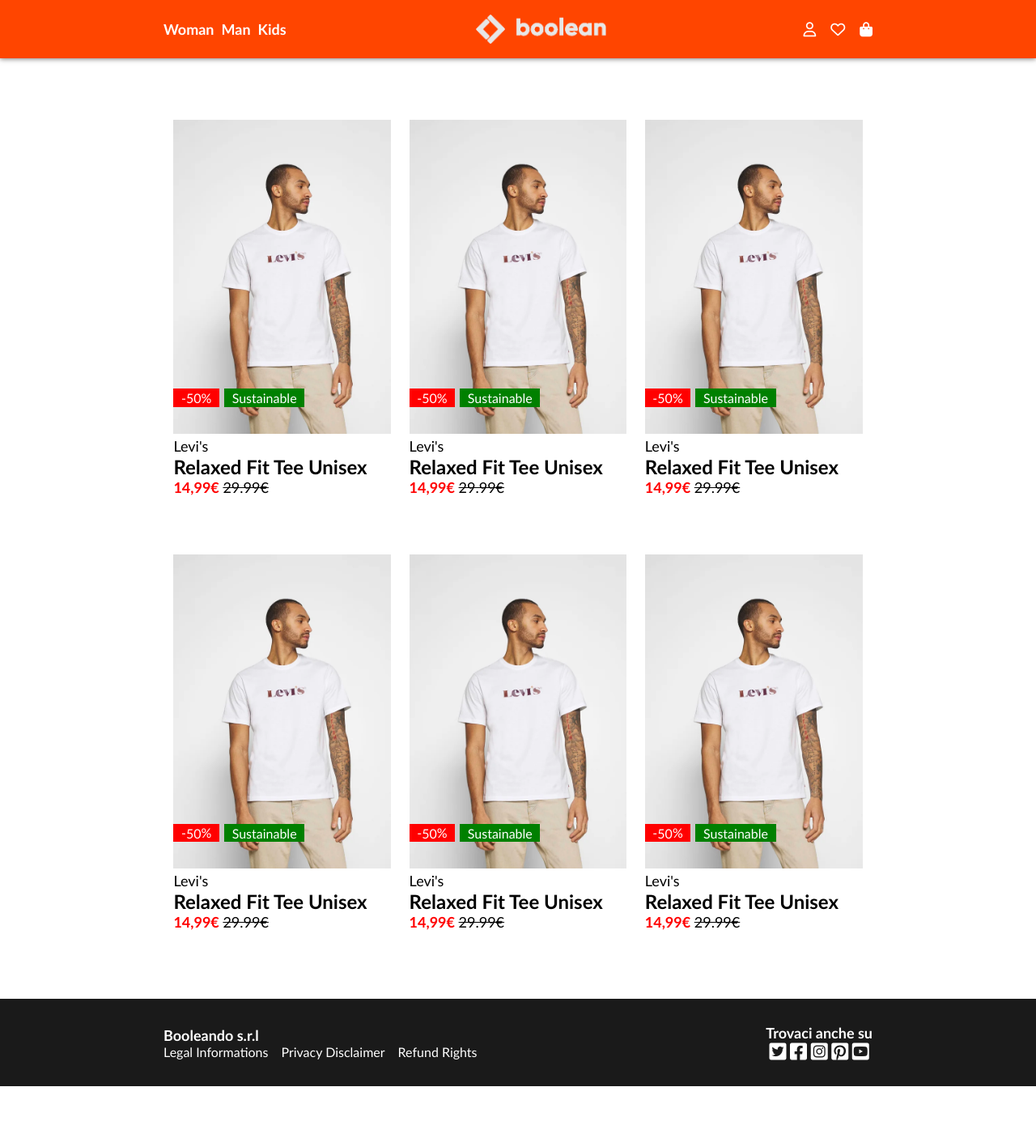
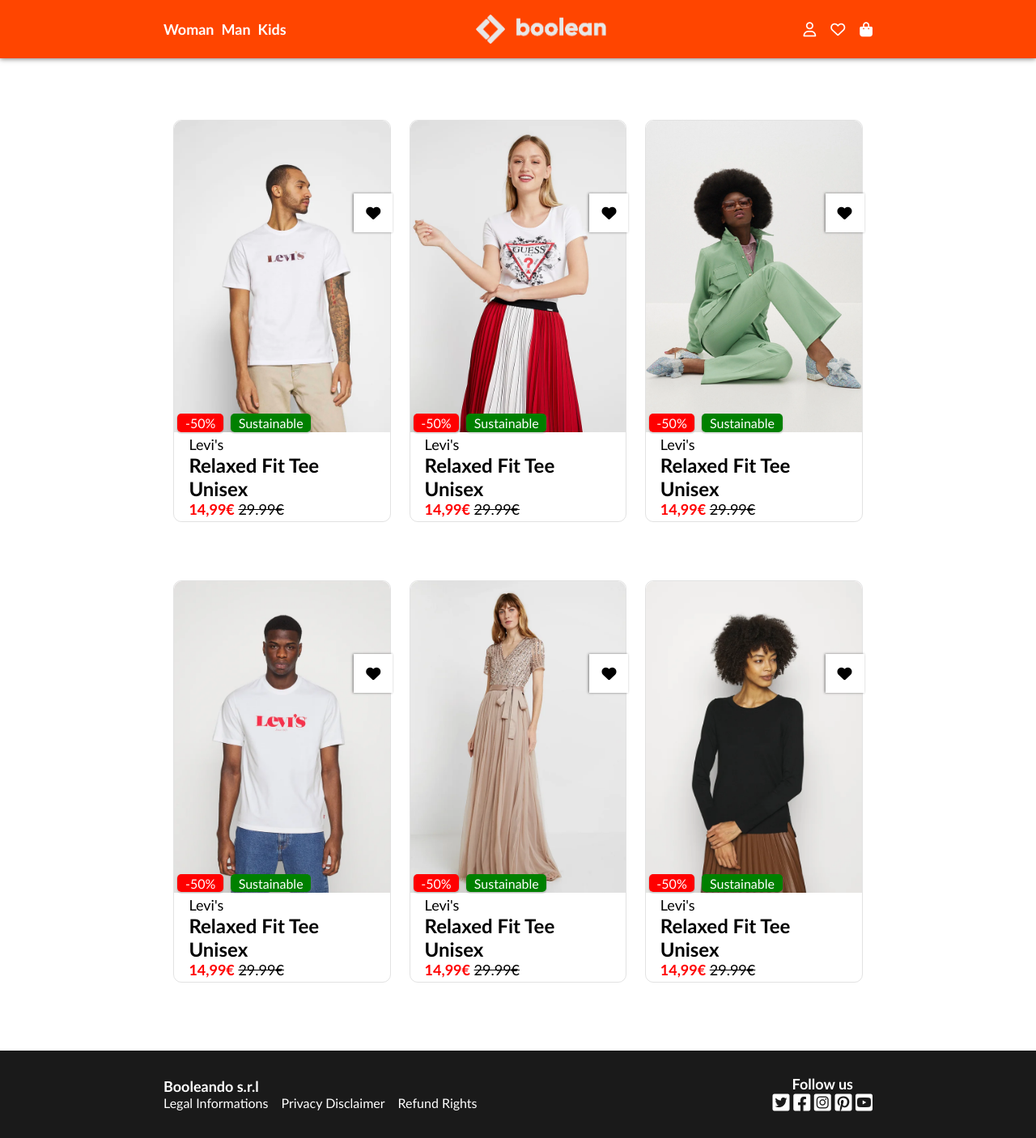
Before and after one commit to FrancescoLimpias/html-css-boolando, a plain HTML site: page index.html in a window 1280 px wide. Shown: the whole page at 81% size. Before the commit the page ends 1342 px from the top, so only its background shows below. Drawn offline with Linux system fonts and the light colour scheme.

Commit message:
Card Restyling

```diff
--- a/css/style.css
+++ b/css/style.css
@@ -107,11 +107,36 @@
     font-size: large;
 
     margin: 2em 0;
+    transition: box-shadow 1s ease 0s;
+    border-radius: 10px;
+    border: 1px solid rgba(128, 128, 128, 0.226);
+}
+.item:hover{
+    box-shadow: 0 2px 4px rgba(0, 0, 0, 0.322);
 }
 
 /* Static Contents  */
+/* images */
+.item div:first-child{
+    width: 100%;
+}
 .item img{
     width: 100%;
+    border-radius: 10px 10px 0 0;
+}
+.far-view{
+    display: none;
+}
+.item:hover .close-up{
+    display: none;
+}
+.item:hover .far-view{
+    display: block;
+}
+
+/* descriptions */
+.item div:nth-child(2){
+    padding: 0 1em 0.2em;
 }
 .item .brand{
     display: block;
@@ -137,7 +162,7 @@
 /* Absolute Contents  */
 .item .tags{
     position: absolute;
-    left: 0px;
+    left: -1px;
     bottom: 7em;
 
     font-size: medium;
@@ -147,7 +172,10 @@
     display: none;
 
     padding: 0.1em 0.6em;
-    margin-right: 2px;
+    margin-left: 5px;
+    border-radius: 5px;
+
+    box-shadow: 0 1px 1px 1px rgba(128, 128, 128, 0.253);
 }
 
 .item.discounted .discount{
@@ -164,6 +192,20 @@
 .item.sustainable .sustainability{
     display: inline;
     background-color: green;
+}
+
+.item i{
+    position: absolute;
+    top: 5em;
+    right: -3px;
+
+    background-color: white;
+    padding: 15px;
+    box-shadow: -1px 0 3px rgba(0, 0, 0, 0.473);
+}
+.item i:hover{
+    text-shadow: 0 0 4px gray;
+    color:orangered;
 }
 
 
@@ -198,6 +240,10 @@
     font-size: medium;
     margin-right: 1em;
 }
+#terms div a:hover{
+    text-shadow:none;
+    text-decoration: underline;
+}
 
 /* Follow Us */
 #follow-us{
--- a/index.html
+++ b/index.html
@@ -88,14 +88,19 @@
             <div class="item discounted sustainable">
 
                 <!-- Static Content  -->
-                <img src="img/1.webp" alt="Item Photo">
+                <div>
+                    <img src="img/1.webp" alt="Item Photo" class="close-up">
+                    <img src="img/1b.webp" alt="Item Photo" class="far-view">
+                </div>
+                <div>
                     <span class="brand">Levi's</span>
                     <span class="name">Relaxed Fit Tee Unisex</span>
                     <span class="price">14,99&euro;</span>
                     <span class="original-price">29.99&euro;</span>
+                </div>
 
                 <!-- Absolute Content  -->
-                <i"></i>
+                <i class="fa-solid fa-heart"></i>
                 <span class="tags">
                     <span class="discount">50</span>
                     <span class="sustainability">Sustainable</span>
@@ -106,14 +111,19 @@
             <div class="item discounted sustainable">
 
                 <!-- Static Content  -->
-                <img src="img/1.webp" alt="Item Photo">
+                <div>
+                    <img src="img/2.webp" alt="Item Photo" class="close-up">
+                    <img src="img/2b.webp" alt="Item Photo" class="far-view">
+                </div>
+                <div>
                     <span class="brand">Levi's</span>
                     <span class="name">Relaxed Fit Tee Unisex</span>
                     <span class="price">14,99&euro;</span>
                     <span class="original-price">29.99&euro;</span>
+                </div>
 
                 <!-- Absolute Content  -->
-                <i"></i>
+                <i class="fa-solid fa-heart"></i>
                 <span class="tags">
                     <span class="discount">50</span>
                     <span class="sustainability">Sustainable</span>
@@ -124,14 +134,19 @@
             <div class="item discounted sustainable">
 
                 <!-- Static Content  -->
-                <img src="img/1.webp" alt="Item Photo">
+                <div>
+                    <img src="img/3.webp" alt="Item Photo" class="close-up">
+                    <img src="img/3b.webp" alt="Item Photo" class="far-view">
+                </div>
+                <div>
                     <span class="brand">Levi's</span>
                     <span class="name">Relaxed Fit Tee Unisex</span>
                     <span class="price">14,99&euro;</span>
                     <span class="original-price">29.99&euro;</span>
+                </div>
 
                 <!-- Absolute Content  -->
-                <i"></i>
+                <i class="fa-solid fa-heart"></i>
                 <span class="tags">
                     <span class="discount">50</span>
                     <span class="sustainability">Sustainable</span>
@@ -142,14 +157,19 @@
             <div class="item discounted sustainable">
 
                 <!-- Static Content  -->
-                <img src="img/1.webp" alt="Item Photo">
+                <div>
+                    <img src="img/4.webp" alt="Item Photo" class="close-up">
+                    <img src="img/4b.webp" alt="Item Photo" class="far-view">
+                </div>
+                <div>
                     <span class="brand">Levi's</span>
                     <span class="name">Relaxed Fit Tee Unisex</span>
                     <span class="price">14,99&euro;</span>
                     <span class="original-price">29.99&euro;</span>
+                </div>
 
                 <!-- Absolute Content  -->
-                <i"></i>
+                <i class="fa-solid fa-heart"></i>
                 <span class="tags">
                     <span class="discount">50</span>
                     <span class="sustainability">Sustainable</span>
@@ -160,14 +180,19 @@
             <div class="item discounted sustainable">
 
                 <!-- Static Content  -->
-                <img src="img/1.webp" alt="Item Photo">
+                <div>
+                    <img src="img/5.webp" alt="Item Photo" class="close-up">
+                    <img src="img/5b.webp" alt="Item Photo" class="far-view">
+                </div>
+                <div>
                     <span class="brand">Levi's</span>
                     <span class="name">Relaxed Fit Tee Unisex</span>
                     <span class="price">14,99&euro;</span>
                     <span class="original-price">29.99&euro;</span>
+                </div>
 
                 <!-- Absolute Content  -->
-                <i"></i>
+                <i class="fa-solid fa-heart"></i>
                 <span class="tags">
                     <span class="discount">50</span>
                     <span class="sustainability">Sustainable</span>
@@ -178,14 +203,19 @@
             <div class="item discounted sustainable">
 
                 <!-- Static Content  -->
-                <img src="img/1.webp" alt="Item Photo">
+                <div>
+                    <img src="img/6.webp" alt="Item Photo" class="close-up">
+                    <img src="img/6b.webp" alt="Item Photo" class="far-view">
+                </div>
+                <div>
                     <span class="brand">Levi's</span>
                     <span class="name">Relaxed Fit Tee Unisex</span>
                     <span class="price">14,99&euro;</span>
                     <span class="original-price">29.99&euro;</span>
+                </div>
 
                 <!-- Absolute Content  -->
-                <i"></i>
+                <i class="fa-solid fa-heart"></i>
                 <span class="tags">
                     <span class="discount">50</span>
                     <span class="sustainability">Sustainable</span>
@@ -215,7 +245,7 @@
 
             <!-- "Follow Us" -->
             <div id="follow-us">
-                <span>Trovaci anche su</span>
+                <span>Follow us</span>
                 <div>
                     <a href="">
                         <i class="fa-brands fa-square-twitter"></i>
```
Lines whose indentation alone changed are shown as unchanged.
